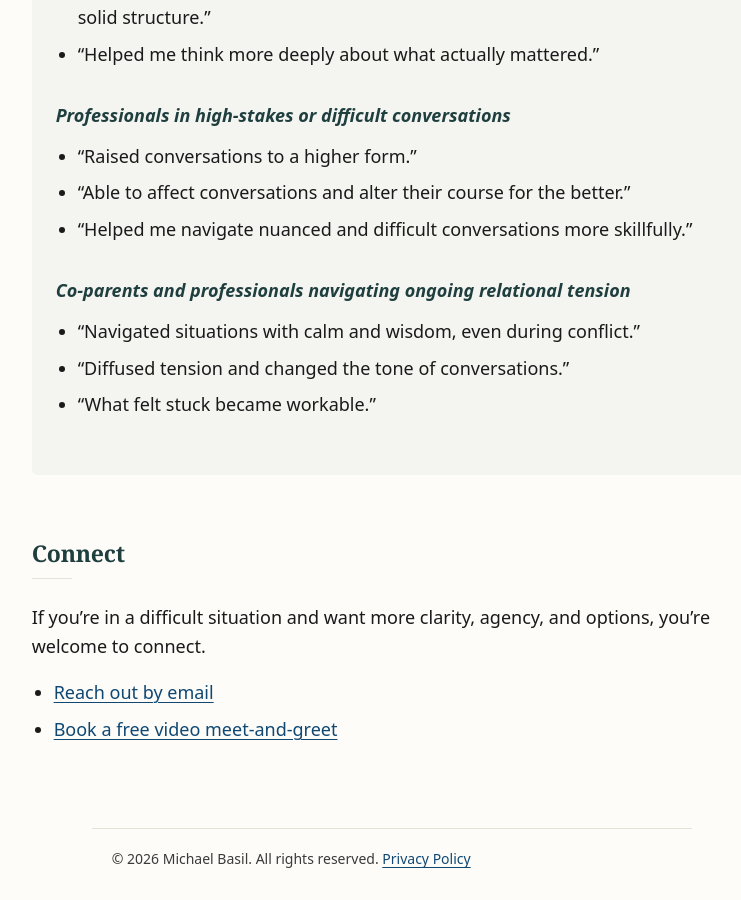
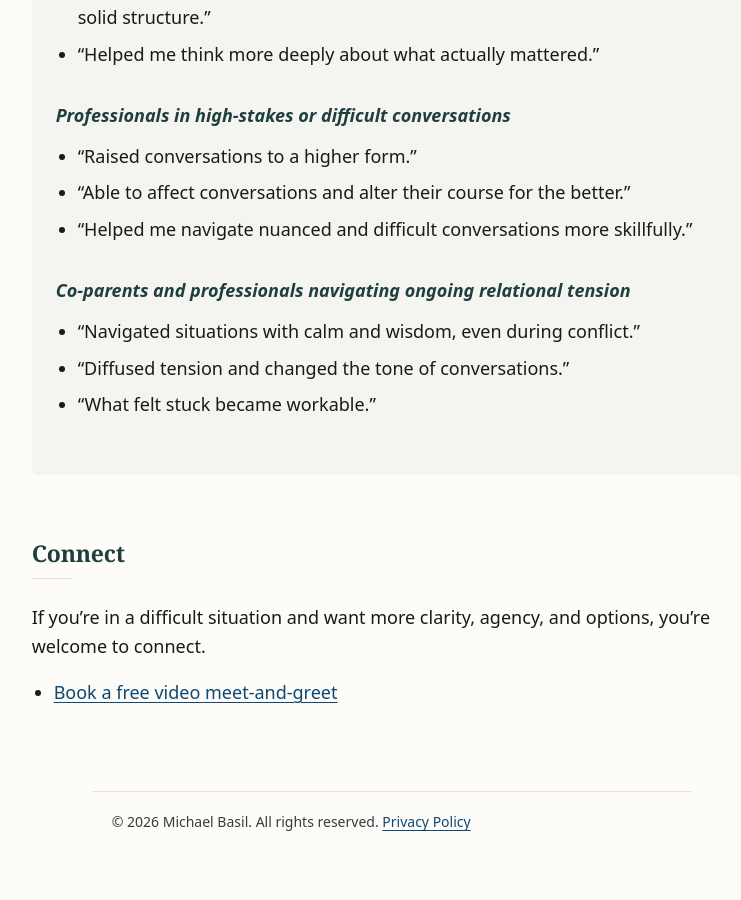
Before and after one commit to basil-family-lab/zen, a Jekyll site: the page built from index.md, in a window 1280 px wide and 900 px high, scrolled down 3201 px. Shown: the whole window, without its empty margins (248-989 px from the left). Built offline with Jekyll 4.4.1, drawn with Linux system fonts in a browser that asks for light colours; after the commit the page ends 4064 px from its top, so only the background shows below that.

Commit message:
refactor: clarify cta
Removed email contact option from connect section.

```diff
--- a/_config.yml
+++ b/_config.yml
@@ -95,10 +95,6 @@ home:
     heading: "Connect"
     intro: "If you’re in a difficult situation and want more clarity, agency, and options, you’re welcome to connect."
     ctas:
-      - key: email
-        label: "Reach out by email"
-        ga_event: contact_email
-        ga_label: home_email
       - key: connect
         label: "Book a free video meet-and-greet"
         ga_event: contact_meet
```
